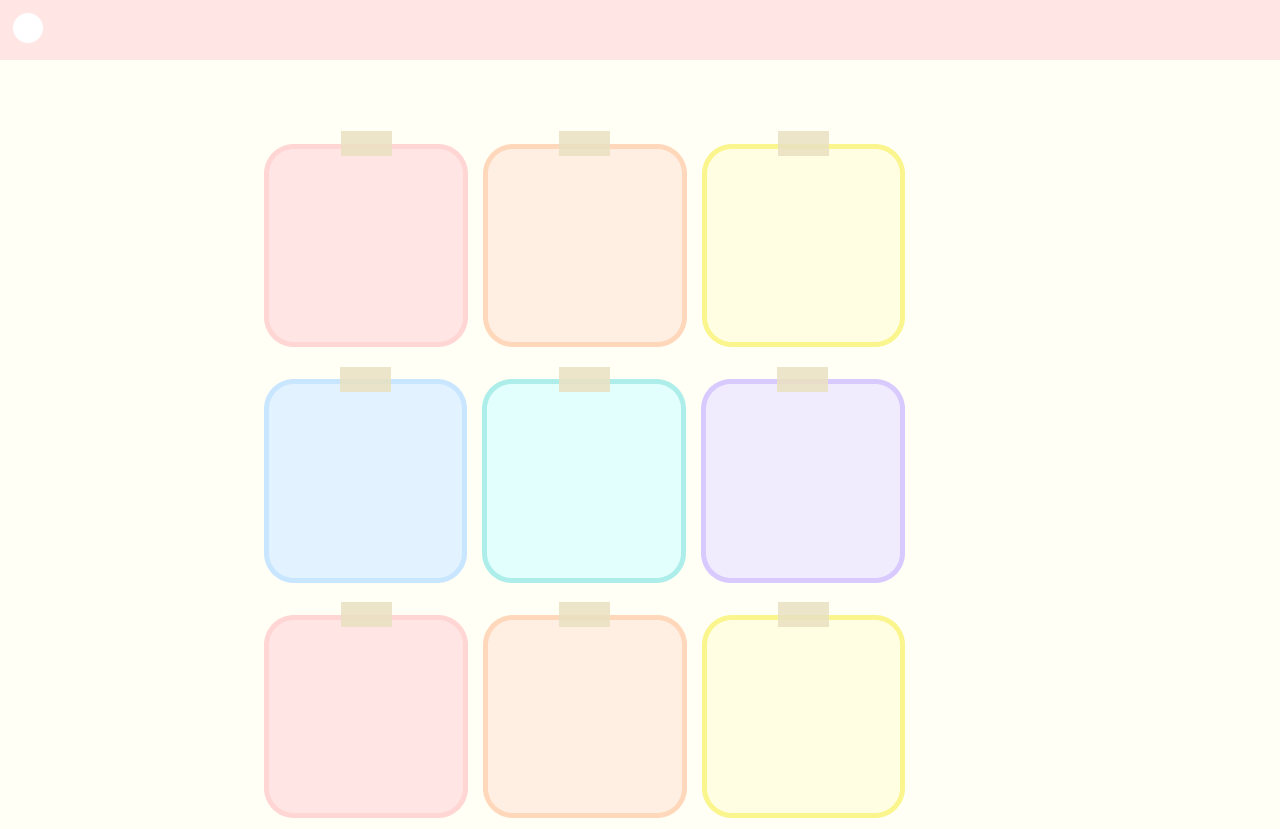
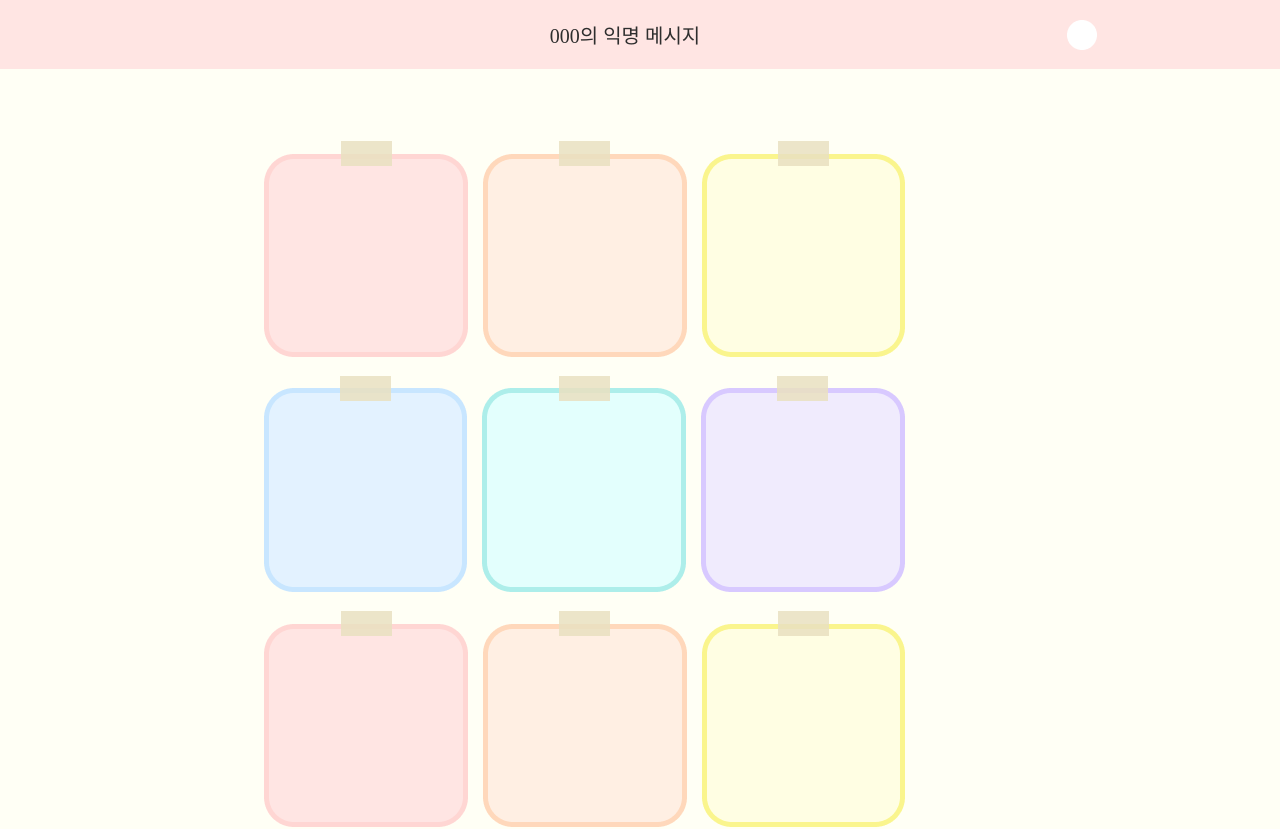
Before and after one commit to Z0ro0/CheerUP, a React (Create React App) app: page / in a window 1280 px wide. Shown: the top 829 px of the page. Built offline with nearby package versions, Linux system fonts and the light colour scheme; a web font is replaced by a local one.

Commit message:
네브바 완성, 폰트 불러오기

```diff
--- a/src/App.css
+++ b/src/App.css
@@ -1,3 +1,10 @@
+@font-face {
+  font-family: 'omyu_pretty';
+  src: url('https://cdn.jsdelivr.net/gh/projectnoonnu/noonfonts_2304-01@1.0/omyu_pretty.woff2') format('woff2');
+  font-weight: normal;
+  font-style: normal;
+}
+
 .App {
   text-align: center;
 }
@@ -43,10 +50,19 @@
 
 #nav{
   background-color: #FFE5E3;
-  padding: 1%;
+  height: 20%;
+  display: flex;
+  justify-content: space-around;
+  align-items: center;
+}
+#owner-text{
+  font-family: 'omyu_pretty';
+  font-size: 20px;
+  color: #2e2e2e;
 }
 #circle{
-
+  width: 30px;
+  height: 30px;
 }
 
 
--- a/src/App.js
+++ b/src/App.js
@@ -4,6 +4,8 @@ function App() {
   return (
     <div id="container">
       <div id="nav">
+        <div></div>
+        <p id="owner-text">000의 익명 메시지</p>
         <img src="./img/circle.png" id="circle"/>
       </div>
       <div id="post-container">
```
